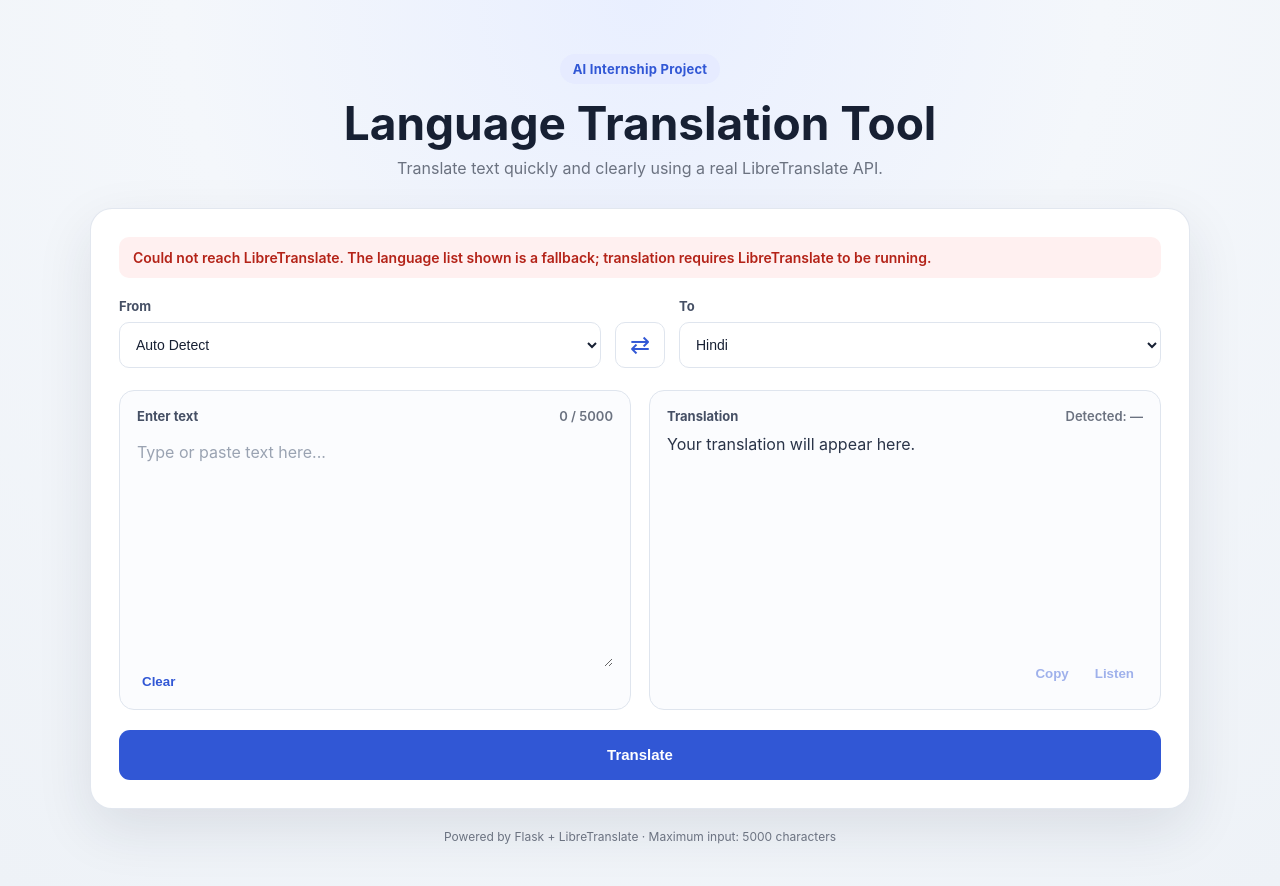
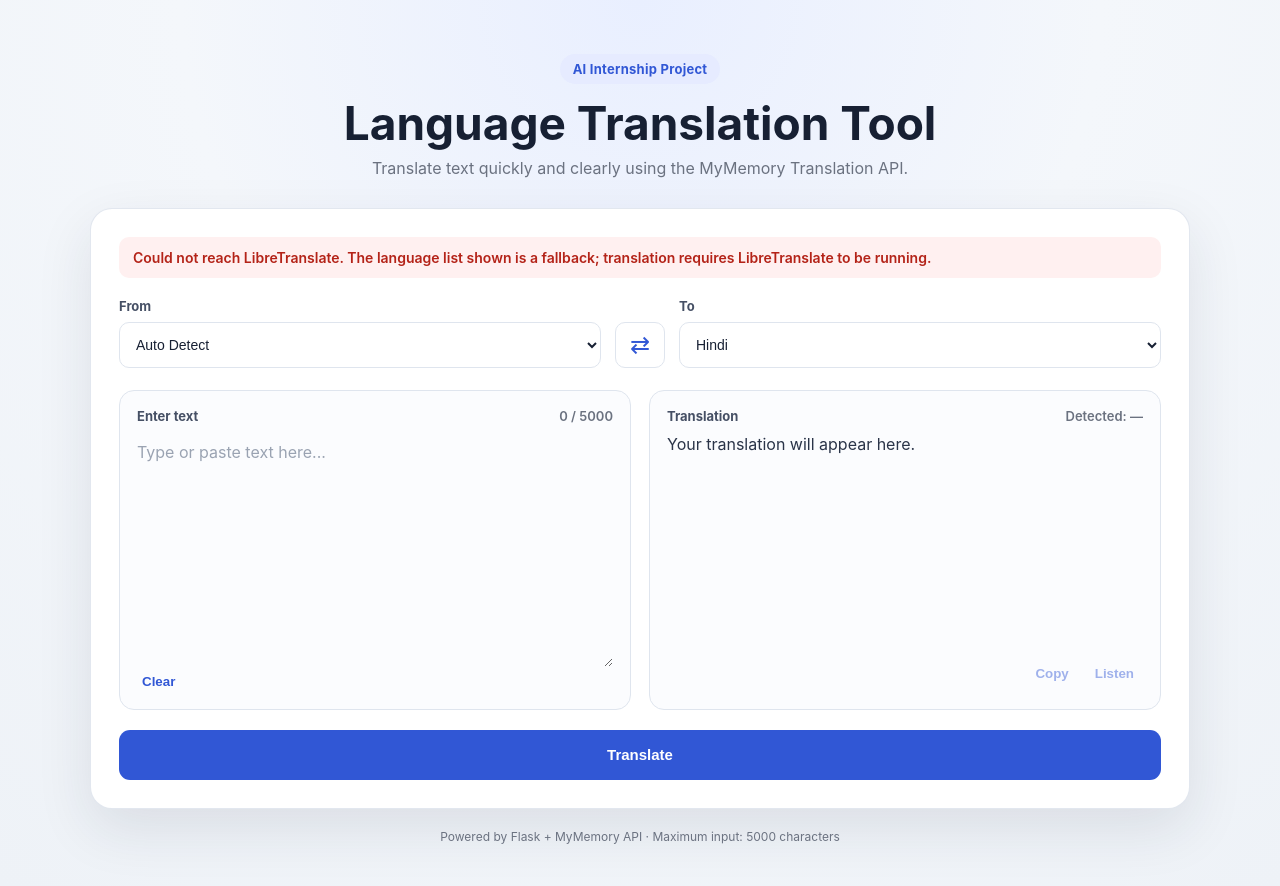
Before and after one commit to priyankaspriyanka36-sys/CodeAlpha_LanguageTranslationTool, a Flask app: page / in a window 1280 px wide. Run offline with Flask 3, Linux system fonts and the light colour scheme.

Commit message:
Update index.html

```diff
--- a/templates/index.html
+++ b/templates/index.html
@@ -3,7 +3,7 @@
 <head>
     <meta charset="UTF-8">
     <meta name="viewport" content="width=device-width, initial-scale=1.0">
-    <meta name="description" content="A Flask-based language translation tool powered by LibreTranslate.">
+    <meta name="description" content="A Flask-based language translation tool powered by the MyMemory Translation API.">
     <title>Language Translation Tool</title>
     <link rel="stylesheet" href="{{ url_for('static', filename='css/style.css') }}">
 </head>
@@ -12,7 +12,7 @@
         <header class="hero">
             <div class="badge">AI Internship Project</div>
             <h1>Language Translation Tool</h1>
-            <p>Translate text quickly and clearly using a real LibreTranslate API.</p>
+            <p>Translate text quickly and clearly using the MyMemory Translation API.</p>
         </header>
 
         <section class="translator-card" aria-label="Translator">
@@ -64,7 +64,7 @@
         </section>
 
         <footer>
-            <p>Powered by Flask + LibreTranslate · Maximum input: 5000 characters</p>
+            <p>Powered by Flask + MyMemory API · Maximum input: 5000 characters</p>
         </footer>
     </main>
     <script src="{{ url_for('static', filename='js/script.js') }}"></script>
```
